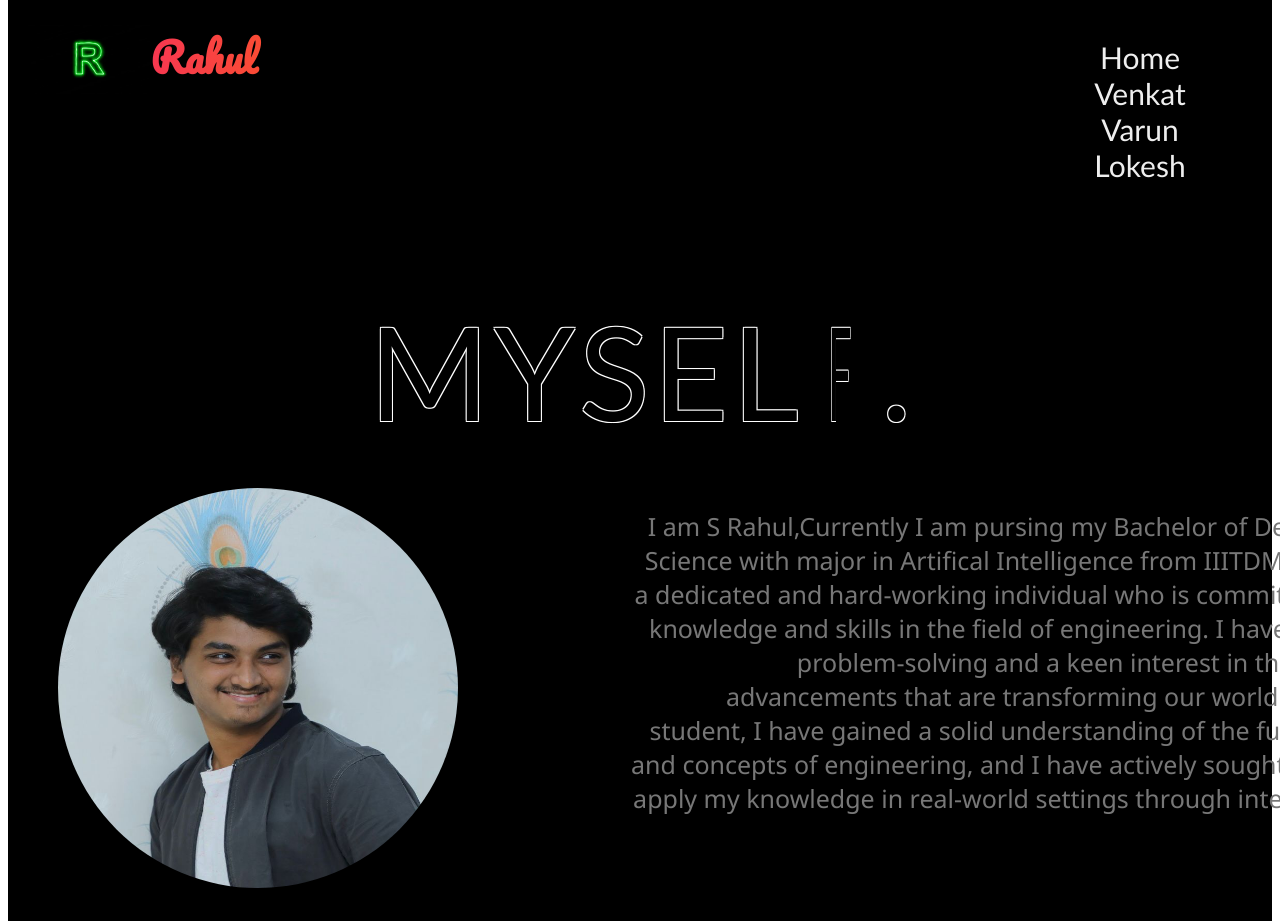
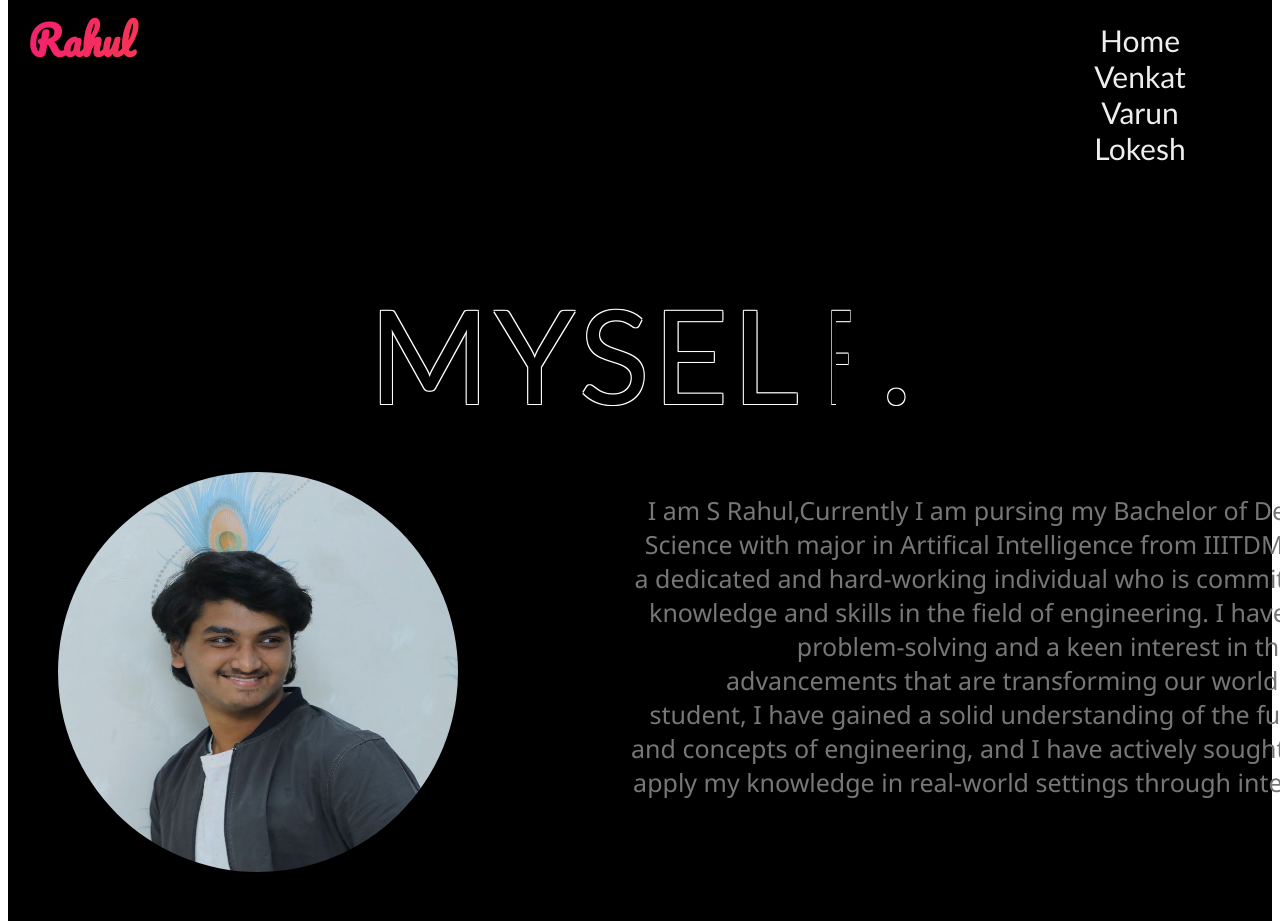
Before and after one commit to CS21B2006/website, a plain HTML site: page index.html in a window 1280 px wide. Shown: the top 921 px of the page. Drawn offline with Linux system fonts and the light colour scheme.

Commit message:
Update index.html

```diff
--- a/index.html
+++ b/index.html
@@ -10,7 +10,7 @@
     <body>
         <header>
             <div class="back">
-                <h1 class="Name"><img src="r.webp" width="10%" height="5%">Rahul</h1>
+                <h1 class="Name">Rahul</h1>
                 <div class="navlist">
                     <a href="https://cs21b2006.github.io/webd/">Home</a>
                     <a href="#">Venkat</a>
```
